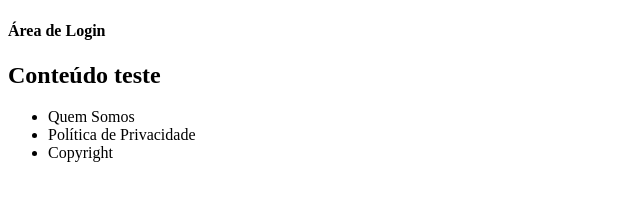
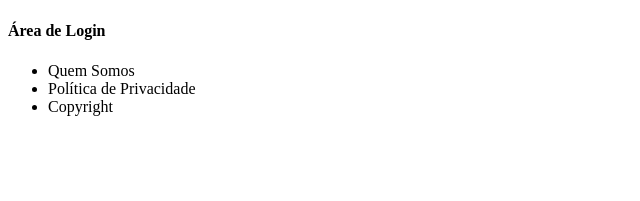
Before and after one commit to mararbia/Protur, a plain HTML site: page protur/index.html in a window 1280 px wide. Shown: the part 111-312 px from the top of the page, without its empty margins (0-640 px from the left). Drawn offline with Linux system fonts and the light colour scheme.

Commit message:
Revertendo Teste

```diff
--- a/protur/index.html
+++ b/protur/index.html
@@ -16,10 +16,6 @@
         </div>
     </header>
 
-    <section>
-        <h1>Conteúdo teste</h1>
-    </section>
-
     <footer>
         <ul>
             <li>Quem Somos</li>
```
